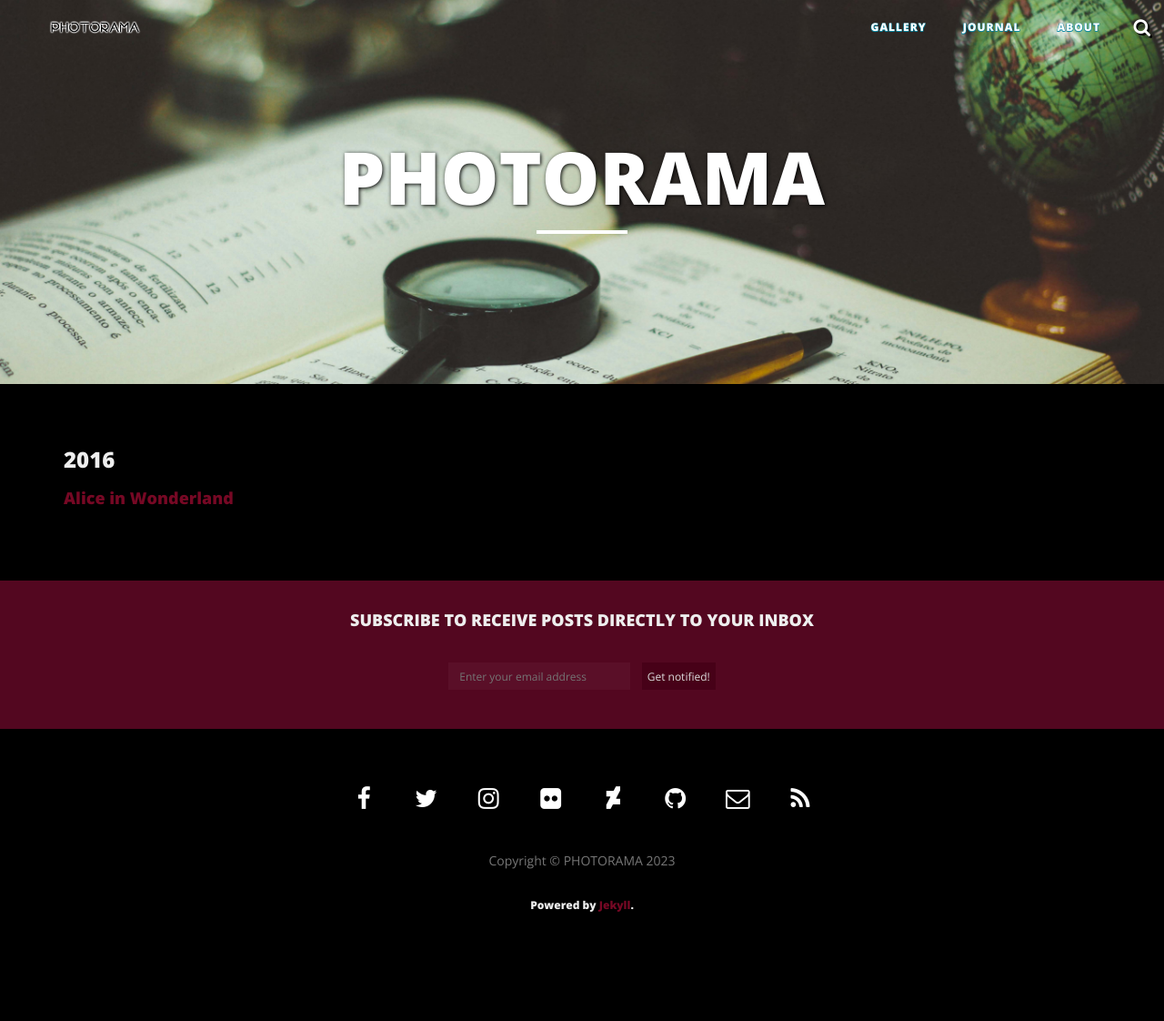
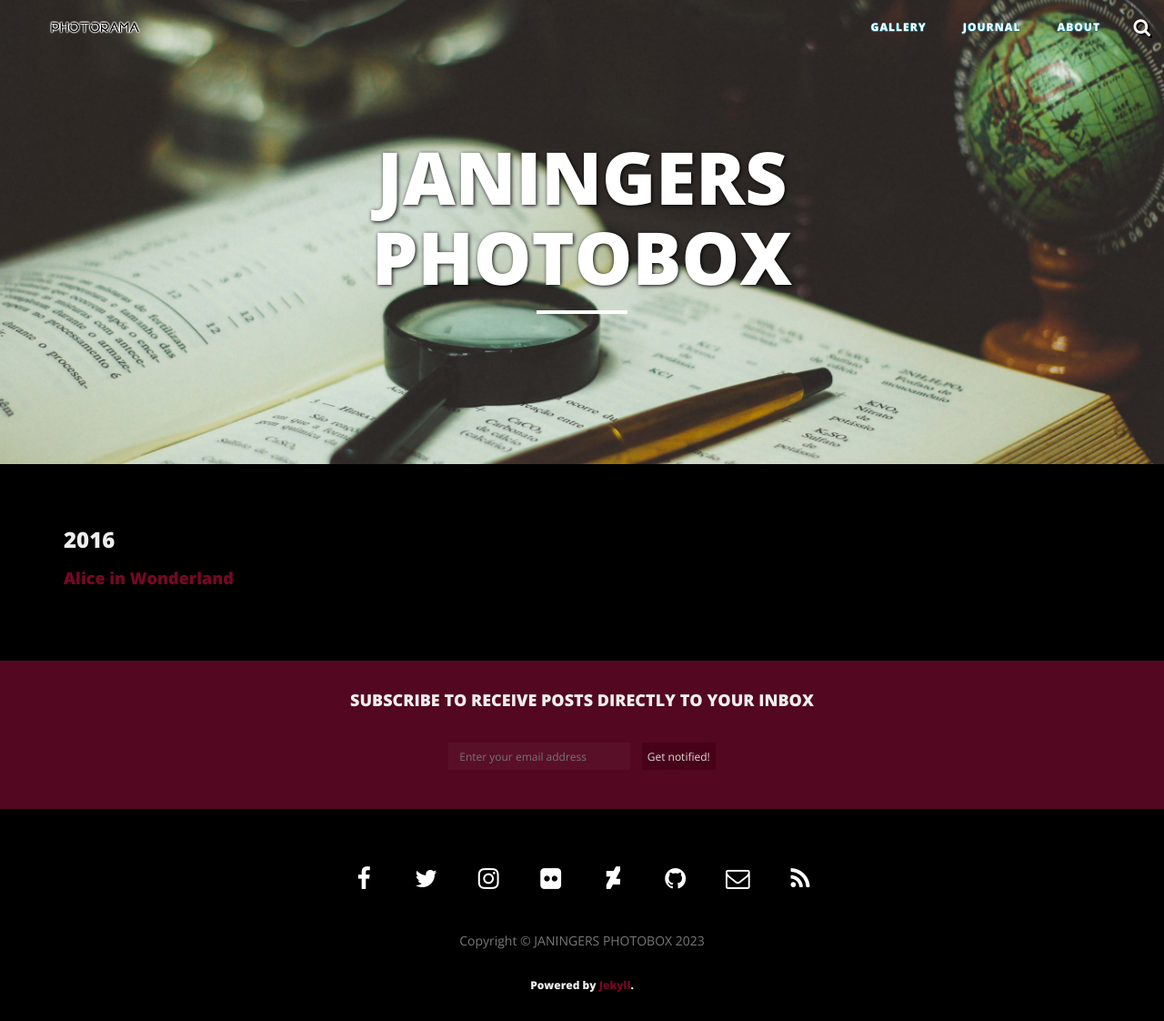
Before and after one commit to mingersming/janingers-photobox, a Jekyll site: the page built from journal/category/cat01.md, in a window 1280 px wide. Shown: the whole page at 91% size. Built offline with Jekyll 4.4.1, drawn with Linux system fonts in a browser that asks for light colours; nearby versions of some CDN libraries; before the commit the page ends 1034 px from its top, so only the background shows below that.

Commit message:
Update _config.yml

```diff
--- a/_config.yml
+++ b/_config.yml
@@ -1,9 +1,9 @@
 # Site settings
-title: PHOTORAMA
+title: JANINGERS PHOTOBOX
 email: ""
 description: "Photo Journal"
-url: "https://sunbliss.github.io"
-baseurl: "/photorama"
+url: "https://mingersming.github.io"
+baseurl: "/janingers-photobox"
 facebook_username: ""
 twitter_username: ""
 instagram_username: ""
@@ -12,7 +12,7 @@ deviantart_username: ""
 flickr_username: ""
 discus_shortname: ""
 share: true
-
+# https://mingersming.github.io/janingers-photobox
 # Owner/author information
 owner:
   name:   photorama
@@ -33,9 +33,9 @@ comments :
 
 # Internal nav
 nav:
-  - GALLERY: "https://sunbliss.github.io/photorama/gallery/"
-  - JOURNAL: "https://sunbliss.github.io/photorama/journal/"
-  - ABOUT: "https://sunbliss.github.io/photorama/about/"
+  - GALLERY: "https://mingersming.github.io/janingers-photobox/gallery/"
+  - JOURNAL: "https://mingersming.github.io/janingers-photobox/journal/"
+  - ABOUT: "https://mingersming.github.io/janingers-photobox/about/"
 
 # All translation keys
 translations:
```
